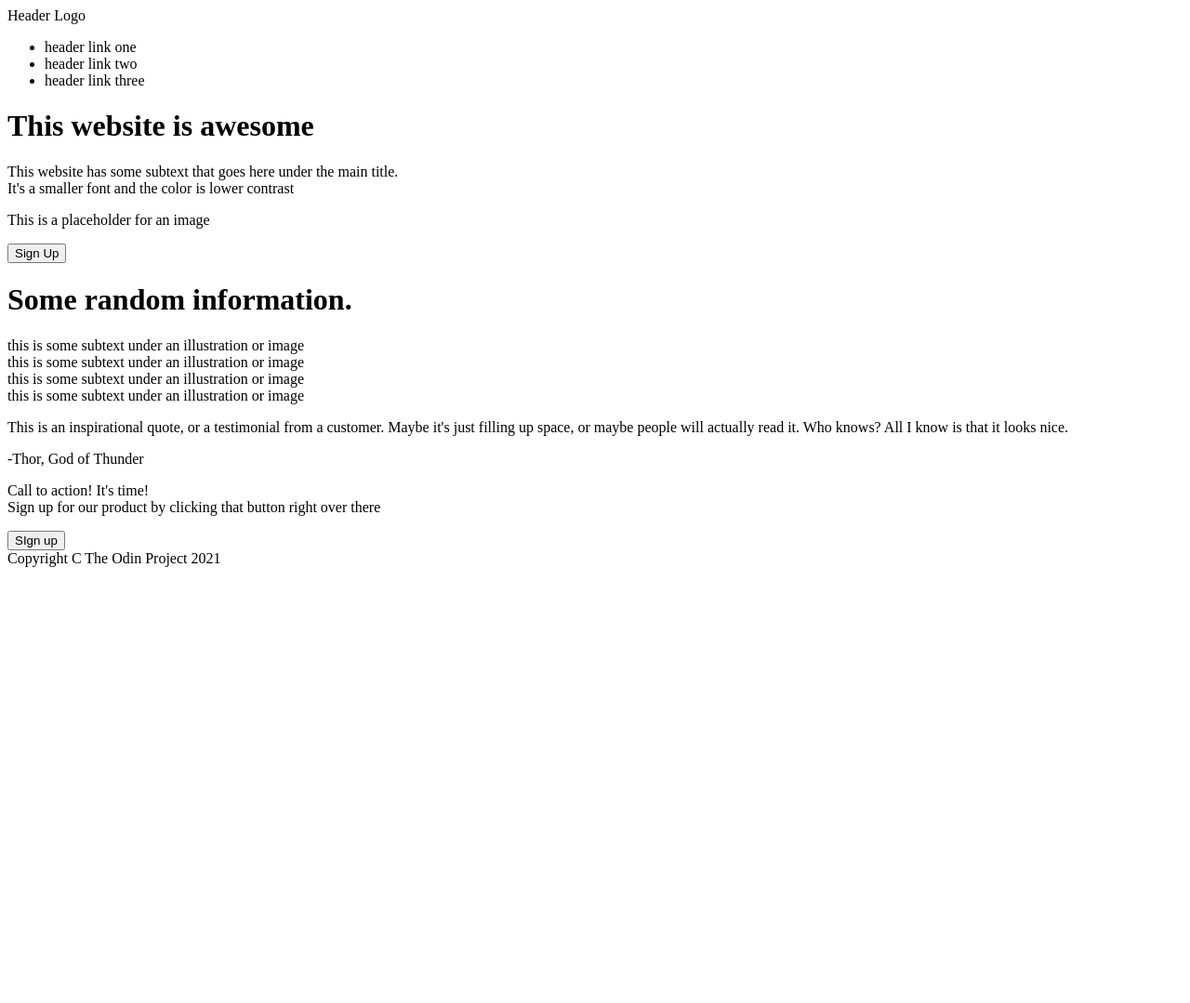
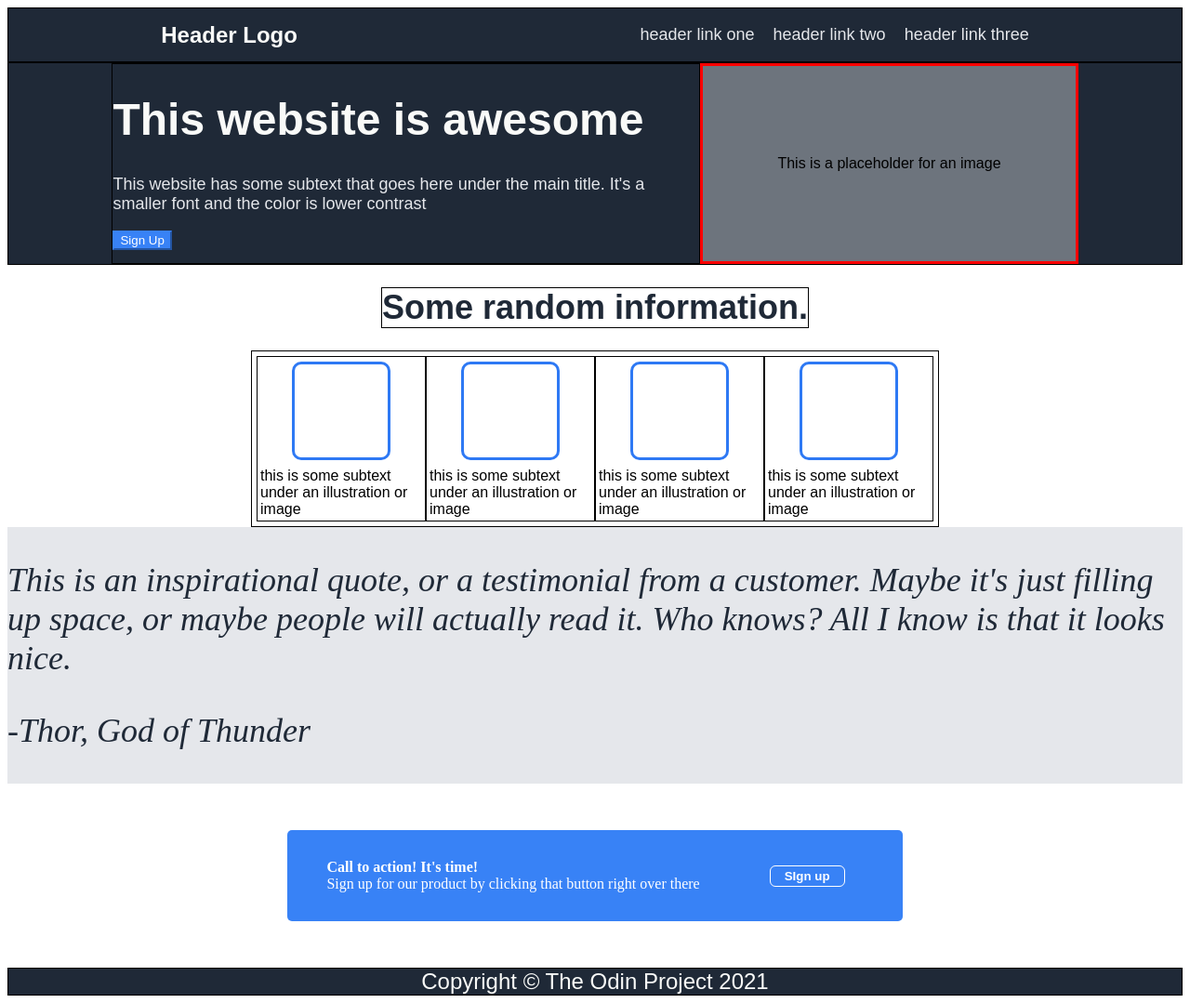
Before and after one commit to DNUVision/TOP_Landing_Page, a plain HTML site: page index.html in a window 1280 px wide. Shown: the whole page at 93% size. Before the commit the page ends 800 px from the top, so only its background shows below. Drawn offline with Linux system fonts and the light colour scheme.

Commit message:
structural changes in the last days, page is taking shape

```diff
--- a/index.html
+++ b/index.html
@@ -4,13 +4,14 @@
     <meta charset="UTF-8">
     <meta http-equiv="X-UA-Compatible" content="IE=edge">
     <meta name="viewport" content="width=device-width, initial-scale=1.0">
+    <link rel="stylesheet" type="text/css" href="style.css">
     <title>Document</title>
 </head>
 <body>
     <!-- This is the Header section and it will be handled by
         a main container div, with few more divs inside of it -->
-
-
+    <div class="header">
+    <div class="upper">
     <div class="logo">Header Logo</div>
     <div class="header-links">
         <ul>
@@ -19,53 +20,70 @@
             <li>header link three</li>
         </ul>
     </div>
+    </div>
+
+    <div class="lower">
+    <div class="lower-main">
+    <h1>This website is awesome</h1>
+    <p>This website has some subtext that goes here under the main title.
+        It's a smaller font and the color is lower contrast
+    </p>
+    <button class="signup btn-first">Sign Up</button>
+    </div>
+    <div class="img-holder">
+    <p>This is a placeholder for an image</p>
+    </div>
+    </div>
+    </div>
 
 
-    <h1>This website is awesome</h1>
-    <p>This website has some subtext that goes here under the main title. <br>
-        It's a smaller font and the color is lower contrast
-    </p>
-    <p>This is a placeholder for an image</p>
-    <button>Sign Up</button>
 
     <!-- Here begins the first content section, it will also be handled by
         a primary div, with few more divs inside it
         according to the task it is an image section -->
-
-    <h1>Some random information.</h1>
-
+    <div class="super-content">
+    <h1 id="header-content">Some random information.</h1>
+    <div class="cards-section">
+    <div class="wrapper">
     <div class="card"></div>
     <div class="card-text">this is some subtext under an illustration or image</div>
-
+    </div>
+    <div class="wrapper">
     <div class="card"></div>
     <div class="card-text">this is some subtext under an illustration or image</div>
-
+    </div>
+    <div class="wrapper">
     <div class="card"></div>
     <div class="card-text">this is some subtext under an illustration or image</div>
-
+    </div>
+    <div class="wrapper">
     <div class="card"></div>
     <div class="card-text">this is some subtext under an illustration or image</div>
-
+    </div>
+    </div>
+    </div>
     <!-- Here begins the second content section, will follow the same pattern
         as the other section. it is a quote section -->
-
+    <div class="quote">
     <p>This is an inspirational quote, or a testimonial from a customer.
         Maybe it's just filling up space, or maybe people will actually read it.
         Who knows? All I know is that it looks nice.
     </p>
     <p> -Thor, God of Thunder</p>
-
+    </div>
     <!-- Here begins the third and last content section. same pattern.
         call to action section -->
-
-    <p>Call to action! It's time!<br>
+    <div class="third-content">
+    <div class="call-action">
+    <p><span>Call to action! It's time!</span><br>
     Sign up for our product by clicking that button right over there</p>
-    <button>SIgn up</button>
-
+    <button class="signup btn-second">SIgn up</button>
+    </div>
+    </div>
     <!-- Here begins the footer section. One div that is all-->
 
     <div class="footer">
-        Copyright C The Odin Project 2021
+        Copyright &#169; The Odin Project 2021
     </div>
 
 </body>
--- a/style.css
+++ b/style.css
@@ -0,0 +1,170 @@
+body{
+    display: flex;
+    flex-direction: column;
+    /*background-color: #1F2937; */
+}
+
+
+/*This section of the css file describes the upper and lower header classes*/
+
+.header, .upper, .lower, .footer{
+    background-color: #1F2937;
+    display: flex;
+    flex-direction: column;
+    font-family: sans-serif;
+}
+
+.upper, .footer{
+    flex-direction: row;
+    border: black 1px solid;
+    justify-content: space-around;
+    align-items: center;
+    font-size: 24px;
+    color: #F9FAF8;
+}
+
+
+ul{
+    list-style-type: none;
+    display: flex;
+    flex-direction: row;
+    gap: 20px;
+    font-size: 18px;
+    color: #E5E7EB;
+}
+
+.logo{
+    font-weight: 600;
+}
+
+/* This section of the css file describes the main part of the header */
+
+.lower{
+    border: 1px solid black;
+    flex-direction: row;
+    justify-content: center;
+
+
+}
+
+.lower-main{
+    border: 1px solid black;
+    max-width: 50%;
+
+}
+
+.lower-main>h1{
+    color: #F9FAF8;
+    font-size: 48px;
+    font-weight: 900;
+}
+
+.lower-main>p{
+    font-size: 18px;
+    color: #E5E7EB;
+}
+.img-holder{
+    border: 3px red solid;
+    background-color: #6d747d;
+    display: flex;
+    justify-content: center;
+    align-items: center;
+    max-width: 50%;
+
+}
+
+.img-holder p{
+    padding: 80px;
+}
+
+
+.signup{
+    background-color: #3882F6;
+    border-color: #3882F6;
+    color: white;
+}
+
+
+
+/* first content section */
+.super-content{
+    display: flex;
+    flex-direction: column;
+    justify-content: center;
+    align-items: center;
+    font-family: sans-serif;
+
+}
+#header-content{
+    border: 1px solid black;
+    font-weight: 900;
+    font-size: 36px;
+    color: #1F2937;
+}
+
+.cards-section{
+    display: flex;
+    flex-direction: row;
+    padding: 5px;
+    border: 1px solid black;
+}
+
+.wrapper{
+    display: flex;
+    flex-wrap: wrap;
+    border: 1px solid black;
+    width: 180px;
+    justify-content: center;
+}
+
+.card{
+    border: 3px #2e79f4 solid;
+    padding: 50px;
+    border-radius: 10px;
+    margin: 5px;
+
+}
+
+.card-text{
+    margin: 3px;
+}
+
+.quote{
+    background-color: #E5E7EB;
+    font-size: 36px;
+    font-weight: 100;
+    font-style: italic;
+    color: #1F2937;
+}
+
+.third-content{
+    display: flex;
+    justify-content: center;
+}
+
+
+.call-action{
+    background-color: #3882F6;
+    border-color: #3882F6;
+    color: white;
+    padding: 15px;
+    border-radius: 5px;
+    margin: 50px;
+    display: flex;
+    justify-content: space-around;
+    align-items: center;
+    width: 50%;
+
+}
+
+span{
+    font-weight:700;
+}
+
+.btn-second{
+    border: 1px solid white;
+    border-radius: 6px;
+    padding: 3px 15px;
+    margin: 20px;
+    font-weight: 700;
+}
```
